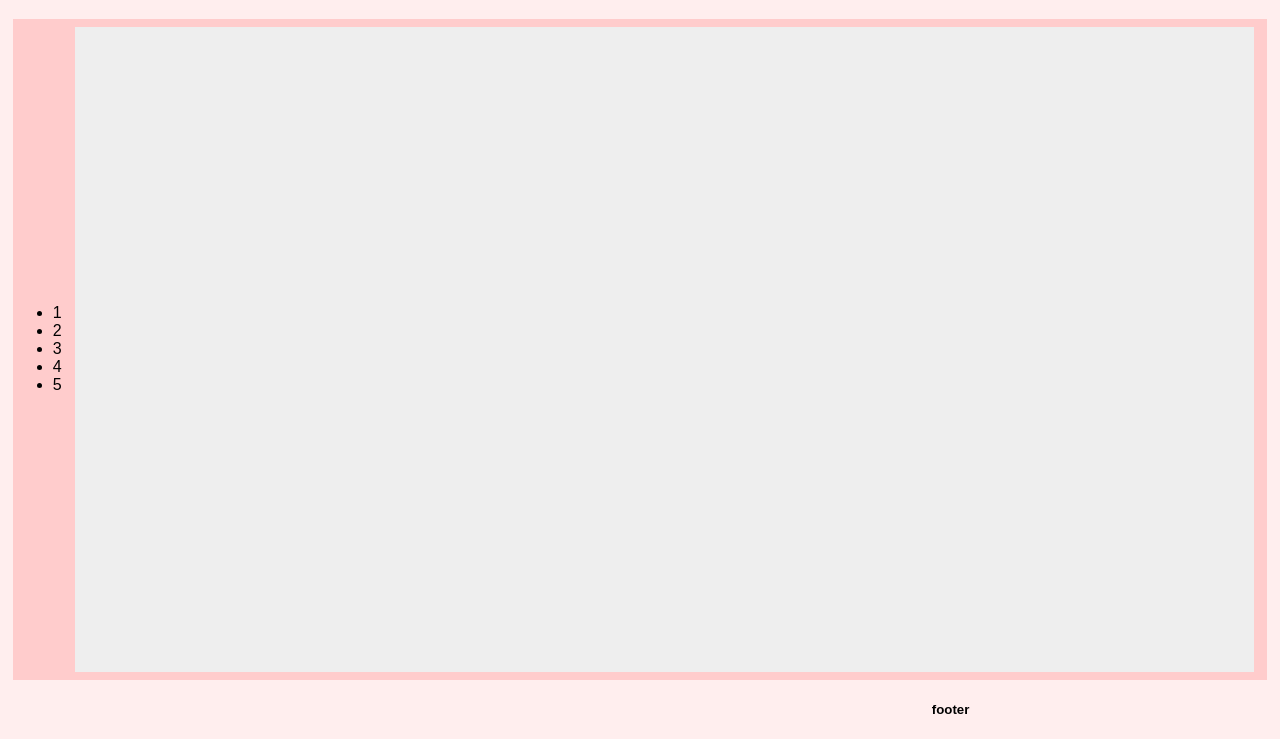
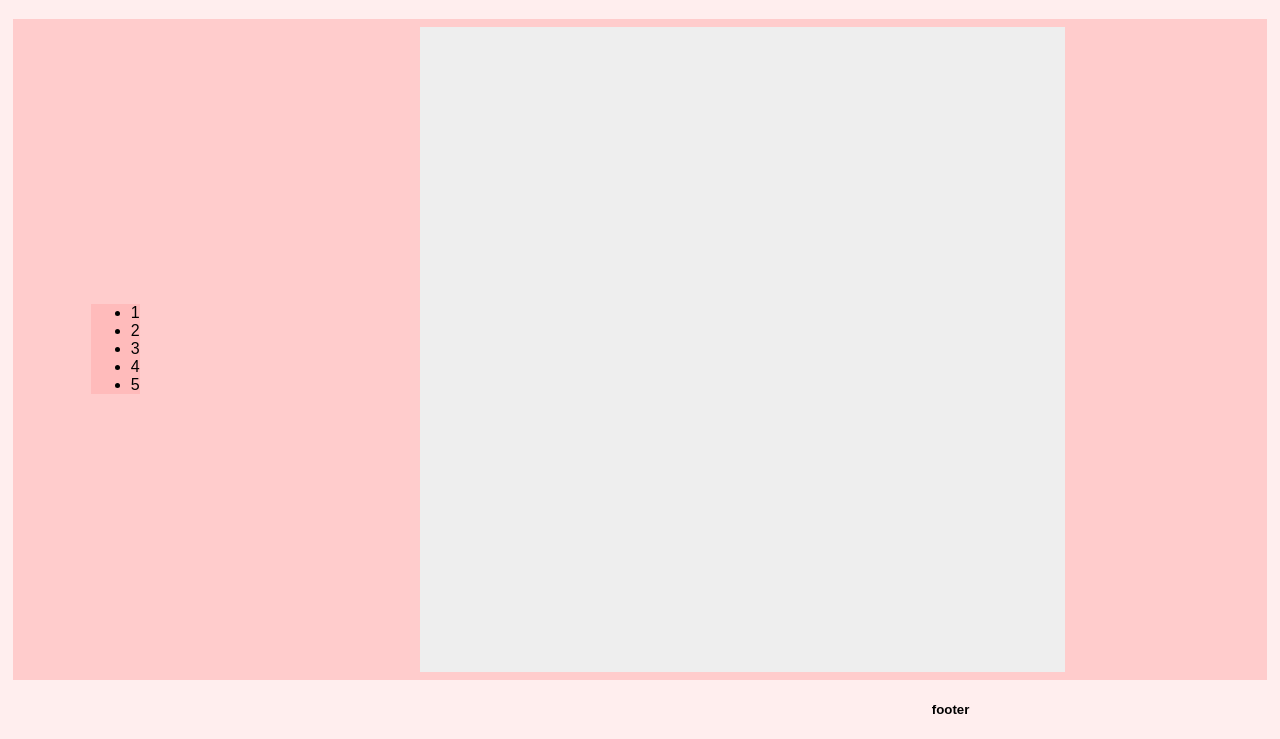
Before and after one commit to evestroud/odin-etch-a-sketch, a plain HTML site: page index.html in a window 1280 px wide. Shown: the part 61-800 px from the top of the page. Drawn offline with Linux system fonts and the light colour scheme.

Commit message:
Fix aspect ratio of #sketch and position controls
The sketch area is now sized and positioned correctly. The controls are
positioned correctly but still need a lot of work.

```diff
--- a/index.html
+++ b/index.html
@@ -12,14 +12,16 @@
       <div></div>
     </header>
     <main>
-      <div id="controls">
-        <ul>
+      <div id="control-div">
+        <div class="control-flex"></div>
+        <ul id="controls">
           <li><div class="button">1</div></li>
           <li><div class="button">2</div></li>
           <li><div class="button">3</div></li>
           <li><div class="button">4</div></li>
           <li><div class="button">5</div></li>
         </ul>
+        <div class="control-flex"></div>
       </div>
       <div id="container">
         <div id="sketch"></div>
--- a/style.css
+++ b/style.css
@@ -20,24 +20,34 @@ header {
 }
 
 main {
+  background-color: #fcc;
   flex: 1;
   display: flex;
   justify-content: space-between;
   /* align-items: center; */
-  padding: 0 1vw;
+  margin: 0 1vw;
+}
+
+#control-div {
+  flex: 1;
+  display: flex;
+  flex-direction: column;
+  justify-content: space-between;
+  align-items: center;
 }
 
 #controls {
-  background-color: #fcc;
-  display: flex;
-  flex-direction: column;
-  justify-content: center;
-  align-items: center;
+  background-color: #fbb;
+}
+
+.control-flex {
+  flex: 1;
+  width: 100%;
+  min-height: 1px;
 }
 
 #container {
-  background-color: #fcc;
-  flex: 1;
+  flex: 5;
   display: flex;
   justify-content: center;
   align-items: center;
@@ -45,10 +55,9 @@ main {
 }
 
 #sketch {
-  width: auto;
+  aspect-ratio: 1;
+  background-color: #eee;
   height: 100%;
-  background-color: #eee;
-  flex: 1;
 }
 
 footer {
```
